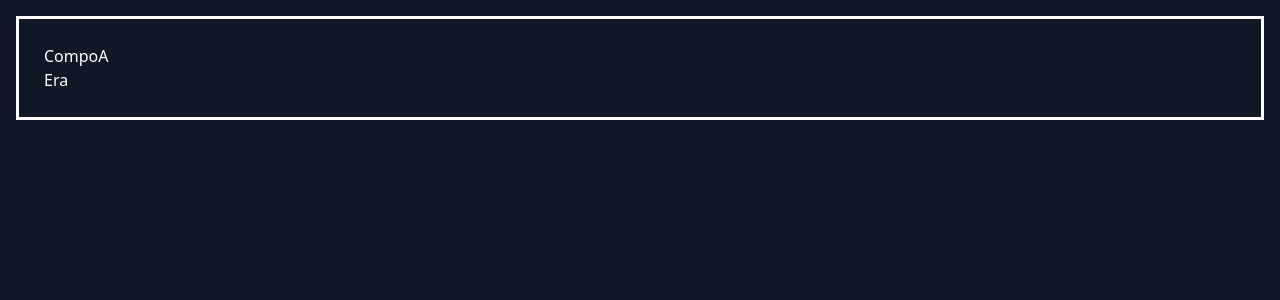
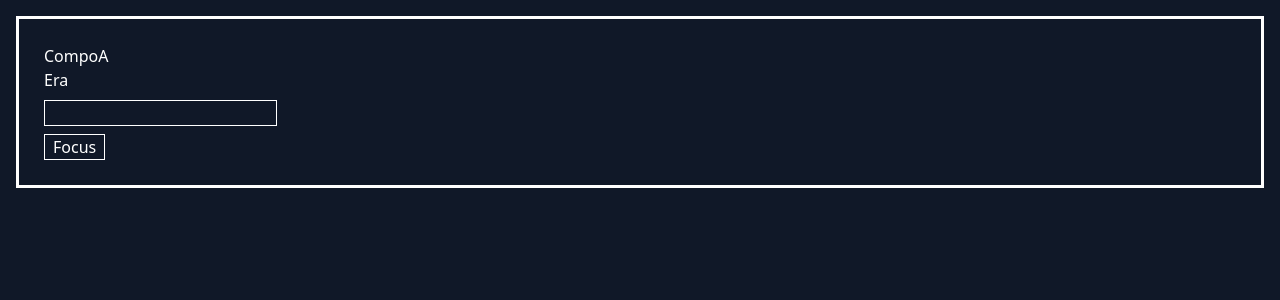
Before and after one commit to Eran2001/react-course, a React (Vite) app: page / in a window 1280 px wide. Shown: the top 300 px of the page. Built offline with nearby package versions, Linux system fonts and the light colour scheme.

Commit message:
test useRef

```diff
--- a/src/CompoA.jsx
+++ b/src/CompoA.jsx
@@ -1,12 +1,22 @@
-import { useState } from "react";
+import { useRef, useState } from "react";
 
 const CompoA = () => {
   const [name] = useState("Era");
+  const inputRef = useRef(null);
+
+  const focusInput = () => inputRef.current.focus();
 
   return (
     <div className="box">
       <h1>CompoA</h1>
       <h2>{name}</h2>
+      <input className="border border-white mt-2" ref={inputRef} type="text" />
+      <button
+        className="block border border-white mt-2 px-2"
+        onClick={focusInput}
+      >
+        Focus
+      </button>
     </div>
   );
 };
```
